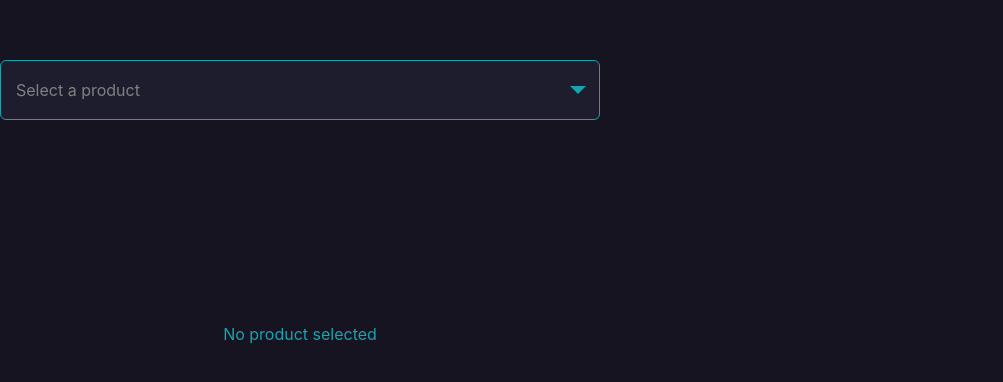
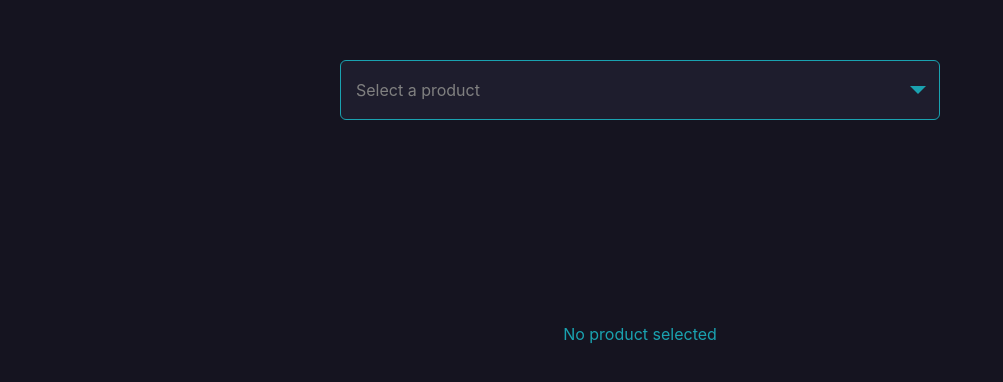
Before and after one commit to missatrox44/baqla-diligent-robotics-assessment, a React (Vite) app: page / in a window 1280 px wide. Shown: the part 196-578 px from the top of the page, without its empty margins (0-1003 px from the left). Built offline with nearby package versions, Linux system fonts and the light colour scheme; no server answers.

Commit message:
update index.css to center app

```diff
--- a/src/App.css
+++ /dev/null
@@ -1,5 +0,0 @@
-#root {
-  max-width: 1280px;
-  margin: 0 auto;
-  padding: 2rem;
-}
--- a/src/index.css
+++ b/src/index.css
@@ -20,7 +20,8 @@
 body {
   margin: 0 auto;
   display: flex;
-  place-items: center;
+  justify-content: center;
+  align-items: center;
   min-width: 320px;
   min-height: 100vh;
 }
```
Also changed, not shown: src/components/ProductDetails.tsx (+1 -9 lines).
